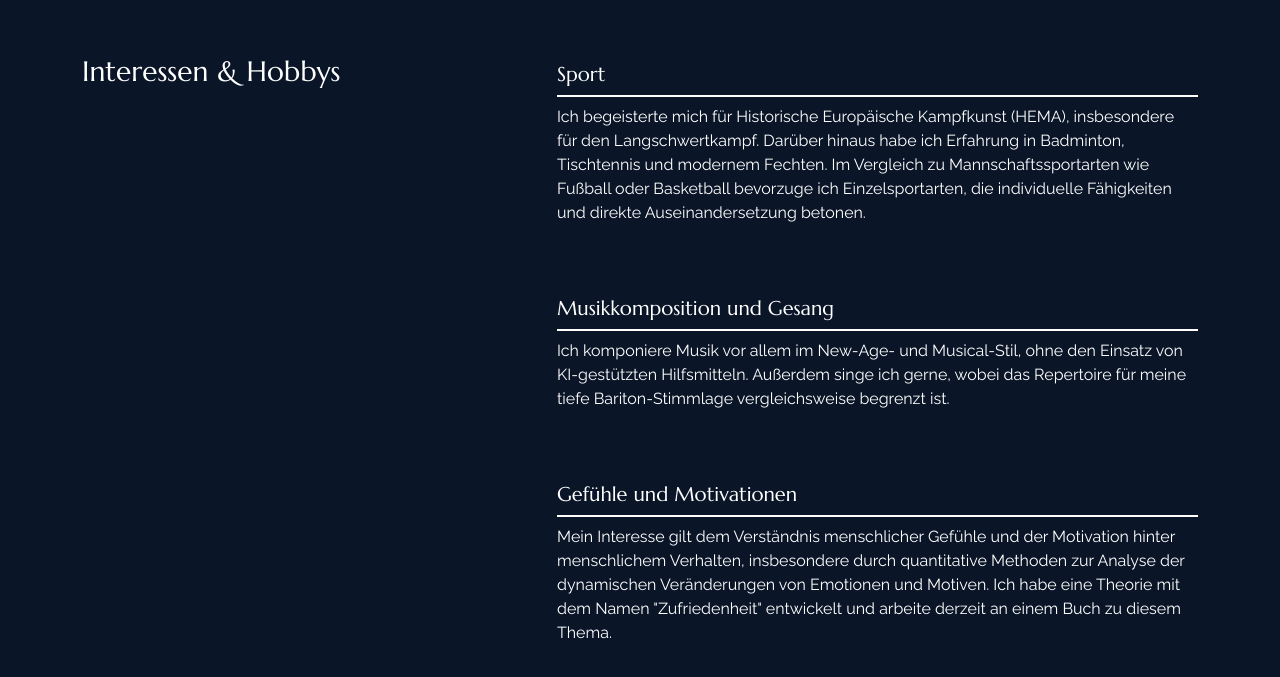
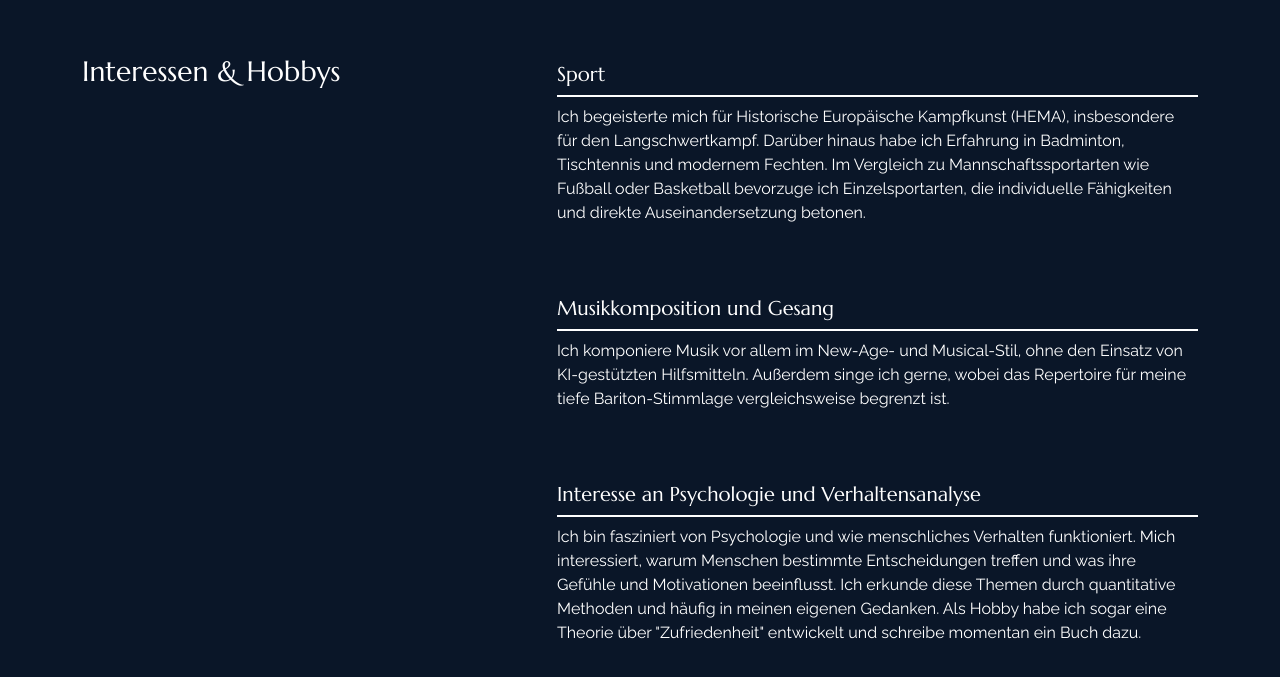
Before and after one commit to shaofei-liu/portfolio, a React (Create React App) app: page /about in a window 1280 px wide. Shown: the part 2365-3042 px from the top of the page. Built offline with nearby package versions, Linux system fonts and the light colour scheme.

Commit message:
更新：改为Interesse an Psychologie und Verhaltensanalyse，使用更随意的个人语调

```diff
--- a/src/content_option.js
+++ b/src/content_option.js
@@ -63,10 +63,10 @@ const dataabout = {
             description_en: "I compose music primarily in New Age and musical theatre styles, without the use of AI-assisted tools. I also enjoy singing, although suitable repertoire for my low baritone vocal range is relatively limited."
         },
         {
-            title: "Gefühle und Motivationen",
-            title_en: "Emotions and Motivations",
-            description: "Mein Interesse gilt dem Verständnis menschlicher Gefühle und der Motivation hinter menschlichem Verhalten, insbesondere durch quantitative Methoden zur Analyse der dynamischen Veränderungen von Emotionen und Motiven. Ich habe eine Theorie mit dem Namen \"Zufriedenheit\" entwickelt und arbeite derzeit an einem Buch zu diesem Thema.",
-            description_en: "I am interested in understanding human emotions and the motivations behind behavior, especially through quantitative approaches that model the dynamic changes of feelings and motivations. I have proposed a theoretical framework called 'Satisfaction' and am currently writing a book based on this theory."
+            title: "Interesse an Psychologie und Verhaltensanalyse",
+            title_en: "Psychology and Behavioral Analysis",
+            description: "Ich bin fasziniert von Psychologie und wie menschliches Verhalten funktioniert. Mich interessiert, warum Menschen bestimmte Entscheidungen treffen und was ihre Gefühle und Motivationen beeinflusst. Ich erkunde diese Themen durch quantitative Methoden und häufig in meinen eigenen Gedanken. Als Hobby habe ich sogar eine Theorie über \"Zufriedenheit\" entwickelt und schreibe momentan ein Buch dazu.",
+            description_en: "I'm fascinated by psychology and how human behavior works. I'm curious about why people make the decisions they do and what influences their emotions and motivations. I explore these topics through quantitative methods and often in my own thoughts. As a hobby, I've even developed a theory about 'satisfaction' and I'm currently writing a book on it."
         }
     ]
 };
```
